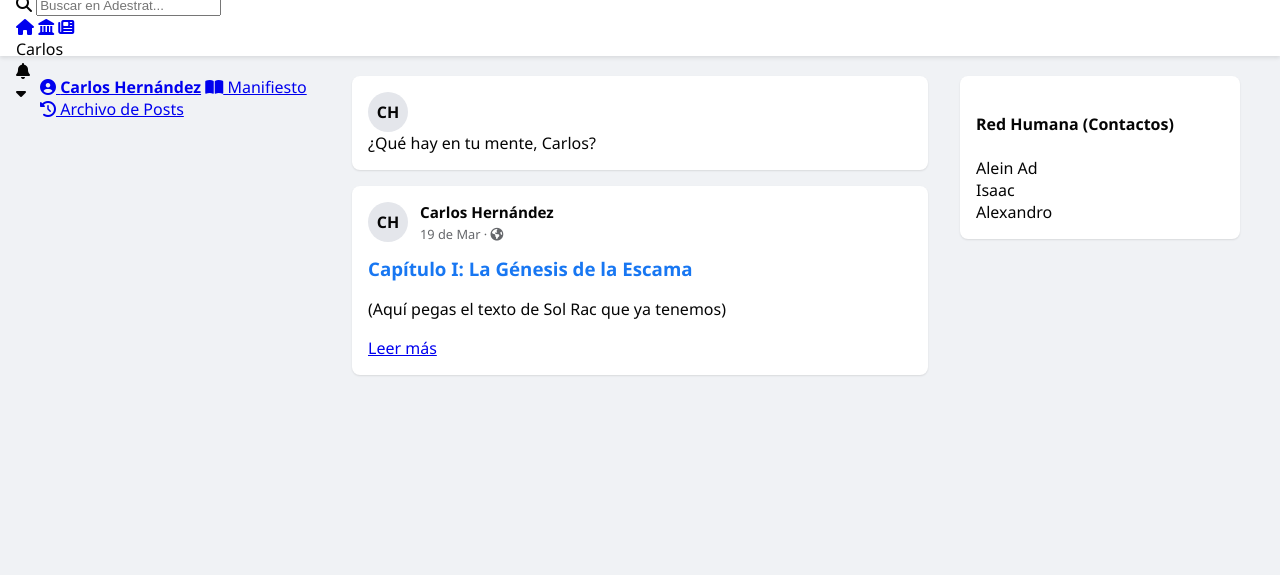
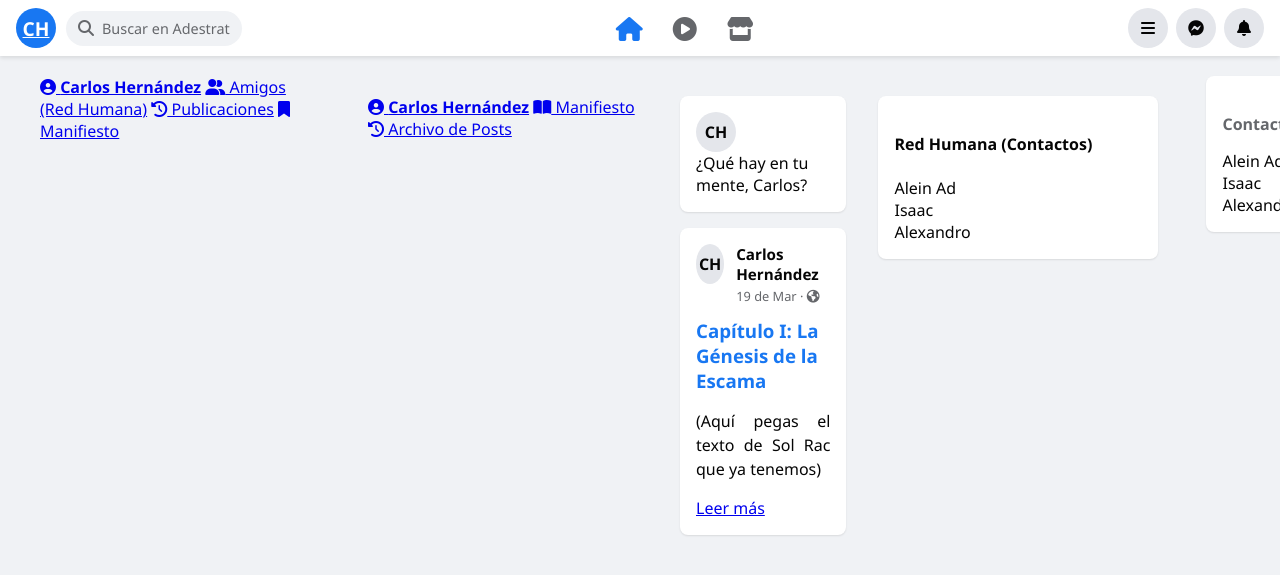
Before and after one commit to cafrhein/muro, a Jekyll site: the page built from index.html, in a window 1280 px wide. Shown: the top 575 px of the page. Built offline with Jekyll 4.4.1, drawn with Linux system fonts in a browser that asks for light colours.

Commit message:
Update default.html

```diff
--- a/_layouts/default.html
+++ b/_layouts/default.html
@@ -3,37 +3,60 @@
 <head>
     <meta charset="UTF-8">
     <meta name="viewport" content="width=device-width, initial-scale=1.0">
-    <title>{{ page.title }}</title>
+    <title>{{ page.title }} | Adestrat</title>
+
     <link rel="stylesheet" href="https://cdnjs.cloudflare.com/ajax/libs/font-awesome/6.4.0/css/all.min.css">
+
     <link rel="stylesheet" href="{{ '/style.css' | relative_url }}">
 </head>
 <body>
 
     <header class="fb-header">
-        <div class="header-content">
-            <div class="header-left">
-                <div class="logo-ch">CH</div>
-                <div class="search-bar">
-                    <i class="fas fa-search"></i>
-                    <input type="text" placeholder="Buscar en Adestrat...">
-                </div>
+        <div style="display: flex; align-items: center; gap: 10px;">
+            <a href="{{ '/' | relative_url }}" class="logo-ch">CH</a>
+            <div style="background: #f0f2f5; padding: 8px 12px; border-radius: 20px; color: #65676b; display: flex; align-items: center; gap: 8px;">
+                <i class="fas fa-search"></i>
+                <span style="font-size: 0.9rem;">Buscar en Adestrat</span>
             </div>
-            <nav class="header-middle">
-                <a href="/" title="Inicio" class="active"><i class="fas fa-home"></i></a>
-                <a href="/2026/03/19/manifiesto-reciprocidad-cuidado.html" title="Manifiesto"><i class="fas fa-landmark"></i></a>
-                <a href="/blog.html" title="Noticias"><i class="fas fa-newspaper"></i></a>
-            </nav>
-            <div class="header-right">
-                <div class="user-pill">
-                    <span>Carlos</span>
-                </div>
-                <div class="icon-circle"><i class="fas fa-bell"></i></div>
-                <div class="icon-circle"><i class="fas fa-caret-down"></i></div>
-            </div>
+        </div>
+
+        <nav style="display: flex; gap: 30px; font-size: 1.5rem;">
+            <a href="{{ '/' | relative_url }}" style="color: var(--fb-blue);"><i class="fas fa-home"></i></a>
+            <a href="{{ '/blog.html' | relative_url }}" style="color: #65676b;"><i class="fas fa-play-circle"></i></a>
+            <a href="{{ '/contacto.html' | relative_url }}" style="color: #65676b;"><i class="fas fa-store"></i></a>
+        </nav>
+
+        <div style="display: flex; gap: 8px;">
+            <div style="width: 40px; height: 40px; background: #e4e6eb; border-radius: 50%; display: flex; align-items: center; justify-content: center;"><i class="fas fa-bars"></i></div>
+            <div style="width: 40px; height: 40px; background: #e4e6eb; border-radius: 50%; display: flex; align-items: center; justify-content: center;"><i class="fab fa-facebook-messenger"></i></div>
+            <div style="width: 40px; height: 40px; background: #e4e6eb; border-radius: 50%; display: flex; align-items: center; justify-content: center;"><i class="fas fa-bell"></i></div>
         </div>
     </header>
 
-    {{ content }}
+    <div class="fb-container">
+
+        <aside class="fb-left">
+            <a href="{{ '/' | relative_url }}"><i class="fas fa-user-circle"></i> <strong>Carlos Hernández</strong></a>
+            <a href="{{ '/' | relative_url }}"><i class="fas fa-user-friends"></i> Amigos (Red Humana)</a>
+            <a href="{{ '/blog.html' | relative_url }}"><i class="fas fa-history"></i> Publicaciones</a>
+            <a href="{{ '/2026/03/19/manifiesto-reciprocidad-cuidado.html' | relative_url }}"><i class="fas fa-bookmark"></i> Manifiesto</a>
+        </nav>
+        </aside>
+
+        <main class="fb-feed">
+            {{ content }}
+        </main>
+
+        <aside class="fb-right">
+            <div class="fb-card">
+                <h4 style="color: #65676b; margin-bottom: 15px;">Contactos</h4>
+                <div class="contact-row"><span class="dot"></span> Alein Ad</div>
+                <div class="contact-row"><span class="dot"></span> Isaac</div>
+                <div class="contact-row"><span class="dot"></span> Alexandro</div>
+            </div>
+        </aside>
+
+    </div>
 
 </body>
 </html>
```
